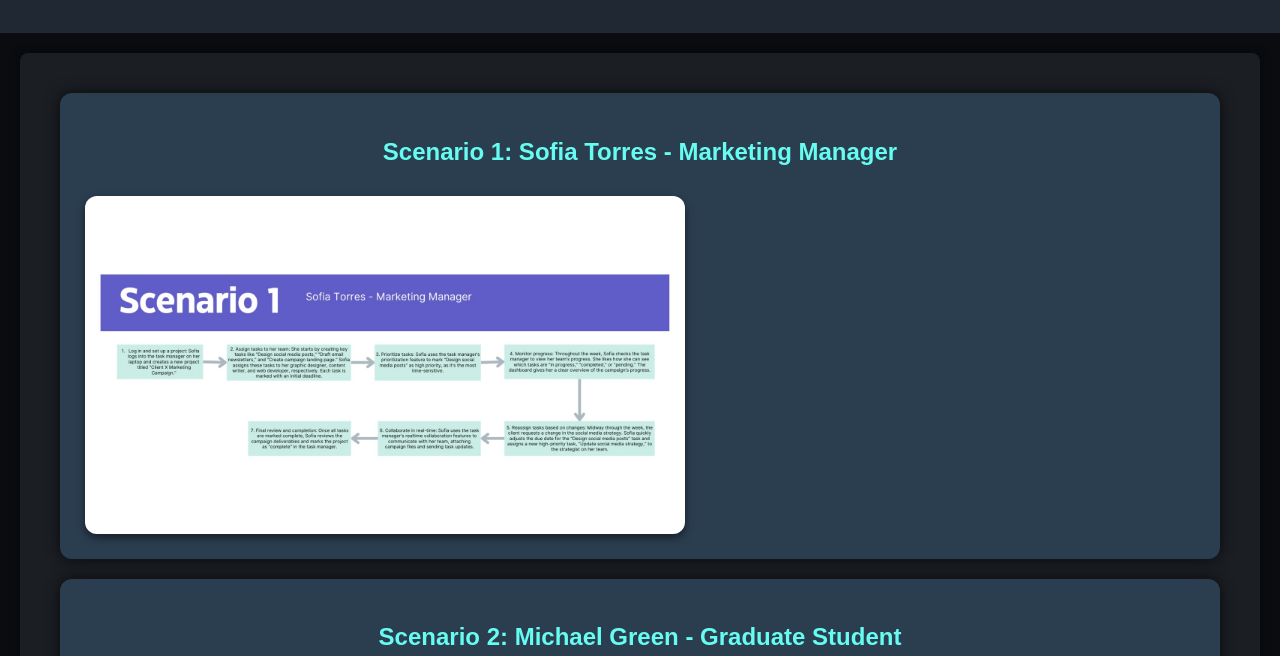
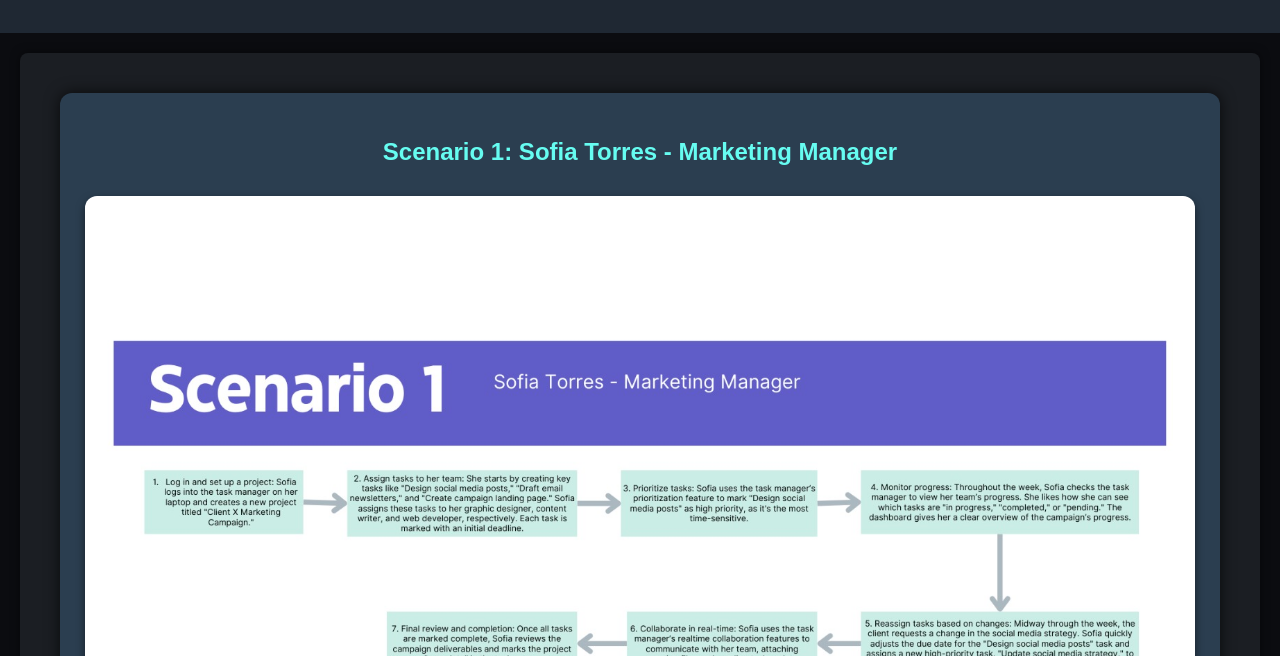
Before and after one commit to MarcEs1999/task-manager-project, a plain HTML site: page scenario.html in a window 1280 px wide. Shown: the part 144-800 px from the top of the page. Drawn offline with Linux system fonts and the light colour scheme.

Commit message:
Update style.css

```diff
--- a/style.css
+++ b/style.css
@@ -228,11 +228,15 @@ main {
 }
 
 .scenario-section img {
-    width: 100%;
-    max-width: 600px; /* Controls the maximum size of the image */
+    width: auto;
+    height: auto;
+    max-width: 100%;
     border-radius: 12px;
     box-shadow: 0 4px 8px rgba(0, 0, 0, 0.5);
+    display: block;
+    margin: 0 auto;
 }
+
 
 .scenario-section h2 {
     flex: 1 1 100%;
```
